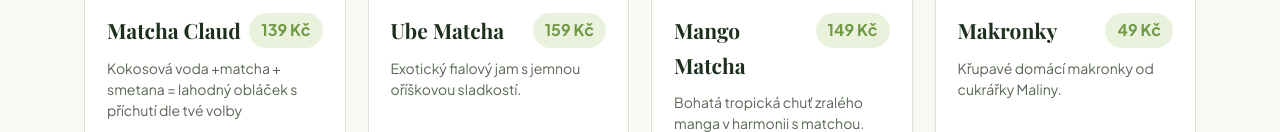
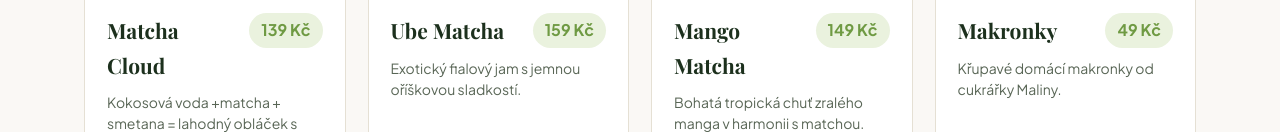
Before and after one commit to polokan100/matchabar, a plain HTML site: page index.html in a window 1280 px wide. Shown: the part 1224-1356 px from the top of the page. Drawn offline with Linux system fonts and the light colour scheme.

Commit message:
Add files via upload

```diff
--- a/index.html
+++ b/index.html
@@ -126,10 +126,10 @@
                 <article class="bestseller-card">
                     <div class="bs-badge">✨ Novinka!</div>
                     <div class="bs-image-box">
-                        <img src="img/matchaclaudbezpozadi.png" alt="Matcha Claud" class="bs-img" loading="lazy">
+                        <img src="img/matchaclaudbezpozadi.png" alt="Matcha Cloud" class="bs-img" loading="lazy">
                     </div>
                     <div class="menu-card-top">
-                        <h3 class="menu-title">Matcha Claud</h3>
+                        <h3 class="menu-title">Matcha Cloud</h3>
                         <span class="menu-price">139 Kč</span>
                     </div>
                     <p class="menu-desc">Kokosová voda +matcha + smetana = lahodný obláček s příchutí dle tvé volby</p>
```
